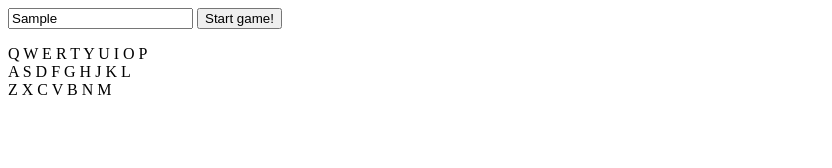
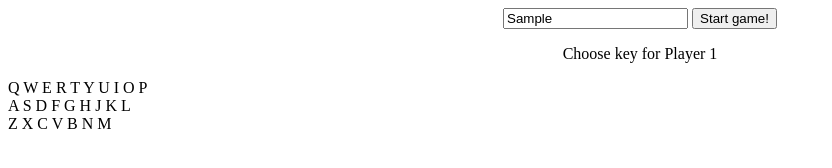
Before and after one commit to alosada/mvc-practice, a plain HTML site: page index.html in a window 1280 px wide. Both pictures are taken after typing "Sample" into the empty fields and a click on the input "Start game!". Shown: the whole page, without its empty margins (0-832 px from the left). Drawn offline with Linux system fonts and the light colour scheme.

Commit message:
Various changes:
* Replaced game with 'this'
* Changed Id's on key's to reflect thier code.
* Added minor changes to css.
* Added number of players to game
* Refactored

```diff
--- a/app.js
+++ b/app.js
@@ -8,6 +8,7 @@ function initialize(){
 
 function Game(length){
   this.players = []
+  this.playerNumber = 0
   this.keys = []
   this.trackLength = length
   console.log("game printed this")
@@ -28,9 +29,12 @@ Player.prototype = {
 
 Game.prototype = {
   bindEventListeners: function(){
-    document.addEventListener('keyup', this.getKeyCode);
-    document.getElementById("player-number-form").addEventListener('submit', this.startGame);
-    document.getElementById("keys").addEventListener('click', this.newPlayer);
+    var playerForm =  document.getElementById("player-number-form")
+    var keys = document.getElementById("keys")
+
+    document.addEventListener('keyup', this.getKeyCode.bind(this));
+    playerForm.addEventListener('submit', this.startGame.bind(this));
+    keys.addEventListener('click', this.newPlayer.bind(this));
   },
 
   getKeyCode: function(e){
@@ -39,7 +43,8 @@ Game.prototype = {
 
   startGame: function(e) {
    e.preventDefault()
-   var numberOfPlayers = document.getElementById("player-number").value
+   this.playerNumber = document.getElementById("player-number").value
+   document.getElementById("keys").style.display = "inline";
   },
 
   initPlayers: function(numberOfPlayers) {
@@ -49,6 +54,8 @@ Game.prototype = {
     // }
   },
     newPlayer: function(){
-      return new Player(event.target.innerHTML)
+      this.keys.push(event.target.id)
+      document.getElementById("choosing-player").innerHTML = 1+this.keys.length;
+      //return new Player(event.target.innerHTML)
    }
 }
--- a/index.html
+++ b/index.html
@@ -11,34 +11,33 @@
     <input value="Start game!" type="submit"></input>
   </form>
   <div id='keys'>
-    <SPAN id="Q">Q</SPAN>
-    <SPAN id="W">W</SPAN>
-    <SPAN id="E">E</SPAN>
-    <SPAN id="R">R</SPAN>
-    <SPAN id="T">T</SPAN>
-    <SPAN id="Y">Y</SPAN>
-    <SPAN id="U">U</SPAN>
-    <SPAN id="I">I</SPAN>
-    <SPAN id="O">O</SPAN>
-    <SPAN id="P">P</SPAN><br>
-    <SPAN id="A">A</SPAN>
-    <SPAN id="S">S</SPAN>
-    <SPAN id="D">D</SPAN>
-    <SPAN id="F">F</SPAN>
-    <SPAN id="G">G</SPAN>
-    <SPAN id="H">H</SPAN>
-    <SPAN id="J">J</SPAN>
-    <SPAN id="K">K</SPAN>
-    <SPAN id="L">L</SPAN><br>
-    <SPAN id="Z">Z</SPAN>
-    <SPAN id="X">X</SPAN>
-    <SPAN id="C">C</SPAN>
-    <SPAN id="V">V</SPAN>
-    <SPAN id="B">B</SPAN>
-    <SPAN id="N">N</SPAN>
-    <SPAN id="M">M</SPAN><br>
+    <p>Choose key for Player <span id="choosing-player">1</span></p>
+    <SPAN id="81">Q</SPAN>
+    <SPAN id="87">W</SPAN>
+    <SPAN id="69">E</SPAN>
+    <SPAN id="82">R</SPAN>
+    <SPAN id="84">T</SPAN>
+    <SPAN id="89">Y</SPAN>
+    <SPAN id="85">U</SPAN>
+    <SPAN id="73">I</SPAN>
+    <SPAN id="79">O</SPAN>
+    <SPAN id="80">P</SPAN><br>
+    <SPAN id="65">A</SPAN>
+    <SPAN id="83">S</SPAN>
+    <SPAN id="68">D</SPAN>
+    <SPAN id="70">F</SPAN>
+    <SPAN id="71">G</SPAN>
+    <SPAN id="72">H</SPAN>
+    <SPAN id="74">J</SPAN>
+    <SPAN id="75">K</SPAN>
+    <SPAN id="76">L</SPAN><br>
+    <SPAN id="90">Z</SPAN>
+    <SPAN id="88">X</SPAN>
+    <SPAN id="67">C</SPAN>
+    <SPAN id="86">V</SPAN>
+    <SPAN id="66">B</SPAN>
+    <SPAN id="78">N</SPAN>
+    <SPAN id="77">M</SPAN><br>
   </div>
-
-
 </body>
 </html>
--- a/style.css
+++ b/style.css
@@ -0,0 +1,8 @@
+#keys {
+  text-align: center;
+  display: none;
+}
+
+form {
+  text-align: center;
+}
```
